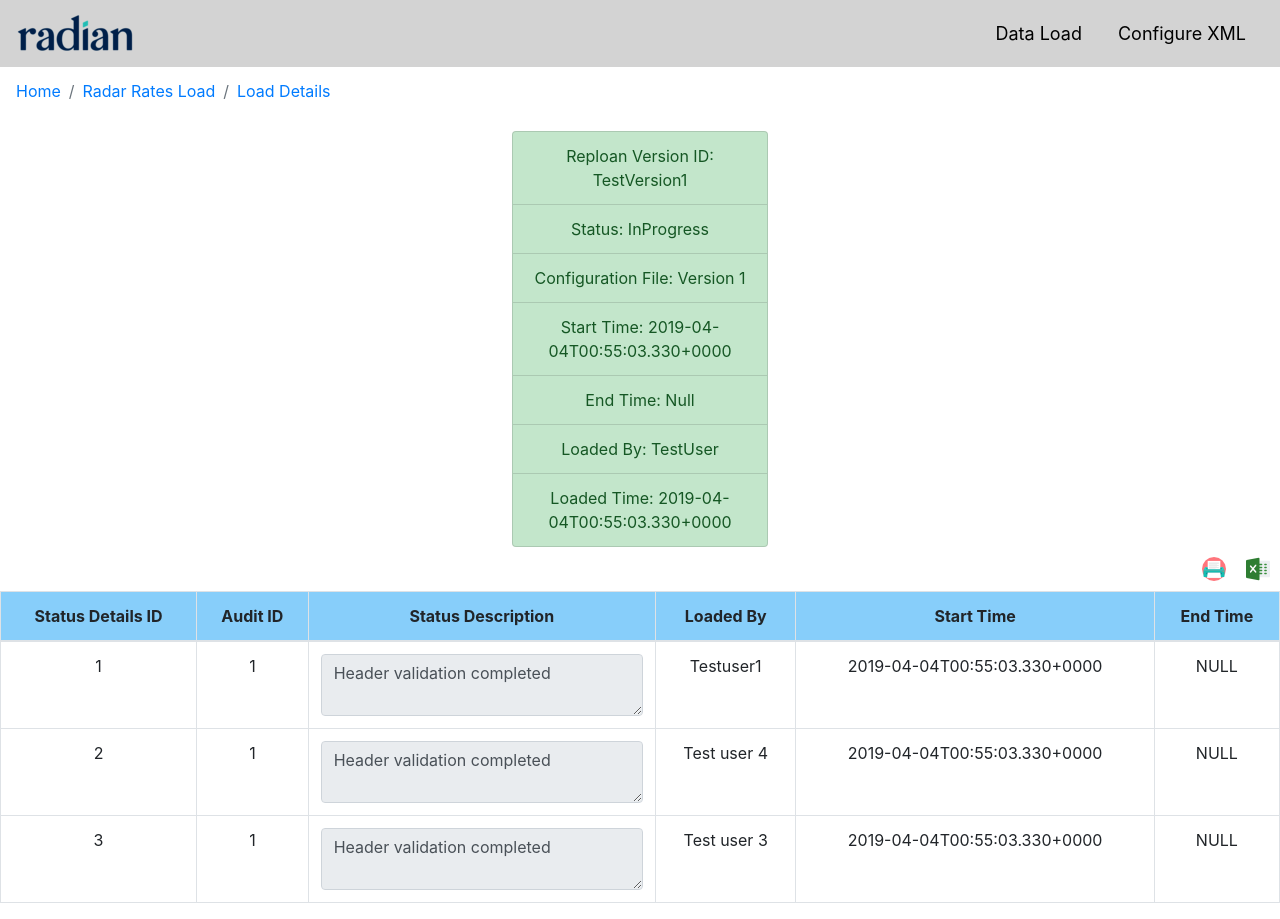
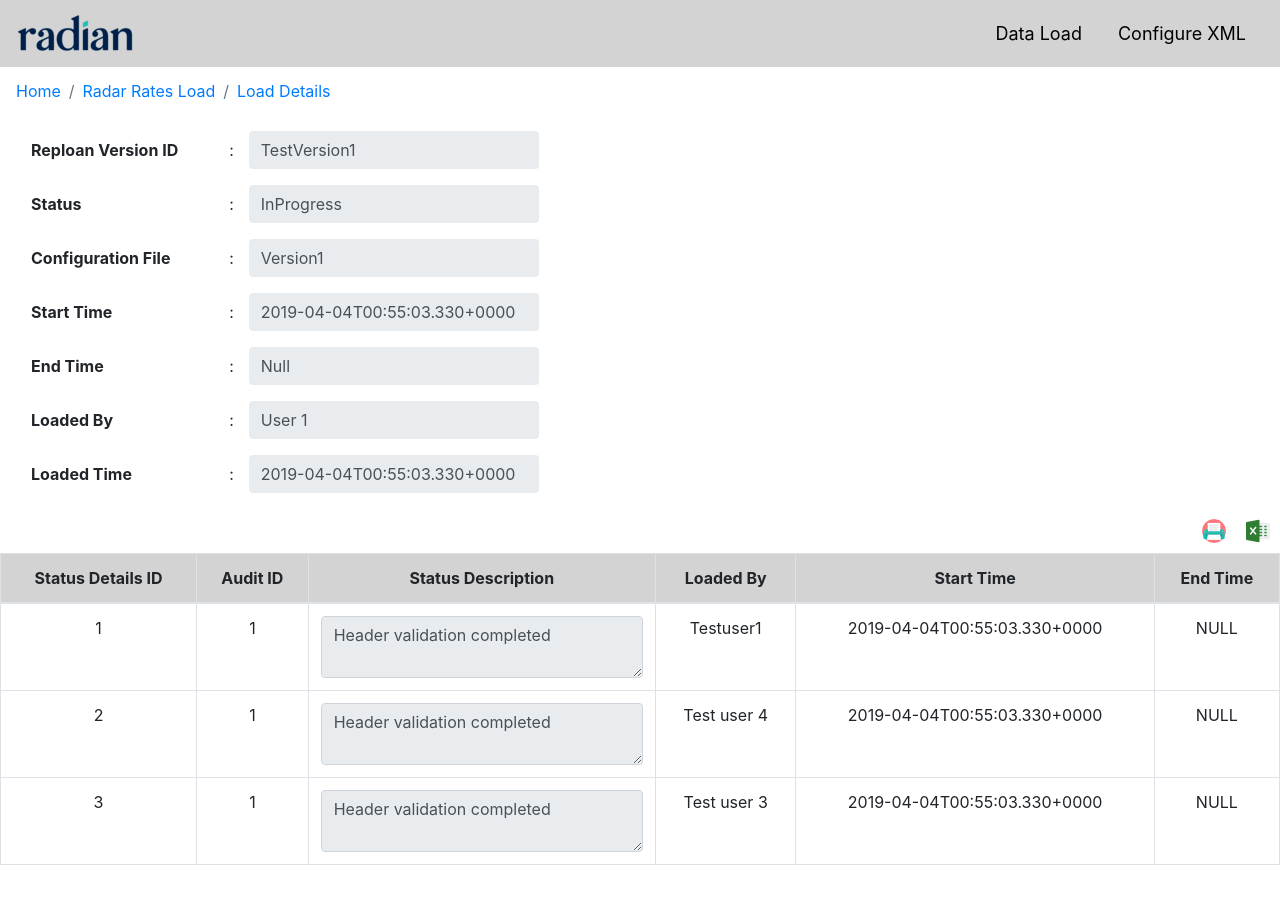
Before and after one commit to NuthanReddyH/radian-app, a React (Create React App) app: page /details/id in a window 1280 px wide. After the commit the page ends 881 px from the top, so only its background shows below. Built offline with nearby package versions, Linux system fonts and the light colour scheme.

Commit message:
configure changes

```diff
--- /dev/null
+++ b/src/components/Configure/Configure.css
@@ -0,0 +1,11 @@
+.xmlConfigtable{
+    margin-top: 20px;
+}
+
+.headcontainer {
+    background-color: lightgrey;
+}
+
+.mainRow{
+    text-align: center;
+}
--- a/src/components/Configure/Configure.js
+++ b/src/components/Configure/Configure.js
@@ -1,12 +1,61 @@
 import React from 'react';
+import {XMLConfigVersions} from '../../mockdata/mock';
+import {Table} from 'reactstrap';
+import view from '../../assets/images/binoculars.png';
+import './Configure.css';
 
 
 export default class Configure extends React.Component {
 
+
+  showXmlConfig = (configId) => {
+    console.log(configId);
+    this.props.history.push(`/xmlDetails/${configId}`);
+    // this.props.history.push('/xmlDetails');
+  }
+
+  renderXmlConfigTable = () =>{
+    return XMLConfigVersions.map((item) => {
+
+      return (
+          <tr className="mainRow">
+              <th scope="row">{item.configId}</th>
+              <td>{item.configVersion}</td>
+              <td>{item.UpdatedBy}</td>
+              <td>{item.UpdatedTime}</td>
+              <td>
+              <img
+              src={view}
+              id="viewImage"
+              className="view"
+              alt="view"
+              onClick={() => {
+                this.showXmlConfig(item.configId);
+              }}
+            />
+              </td>
+          </tr>
+      )
+  });
+  };
+
   render() {
     return (
       <div>
-    Configure
+        <Table bordered hover className="xmlConfigtable">
+          <thead className="headcontainer">
+          <tr className="mainRow">
+            <th>Config Id</th>
+            <th>Config Version</th>
+            <th>Updated By</th>
+            <th>Updated Time</th>
+            <th>Log</th>
+            </tr>
+          </thead>
+          <tbody>
+             {this.renderXmlConfigTable()}
+          </tbody>
+        </Table>
       </div>
     );
   }
--- a/src/components/Details/AuditDetails.css
+++ b/src/components/Details/AuditDetails.css
@@ -2,7 +2,7 @@
         align-items: center;
 }
 .headcontainer {
-    background-color: lightskyblue;
+    background-color: lightgrey;
 }
 .rowHead {
     text-align: center;
@@ -14,3 +14,13 @@
     width: 20%;
     text-align: center;
 }
+.row{
+    margin-left: 1rem !important;
+}
+.labelfield {
+    /* text-align: right; */
+    font-weight: bold
+}
+.inputfield {
+    border: none !important;
+}
--- a/src/components/Details/AuditDetails.js
+++ b/src/components/Details/AuditDetails.js
@@ -4,8 +4,10 @@ import {
   BreadcrumbItem,
   Table,
   Input,
-  ListGroup,
-  ListGroupItem
+  Form,
+  FormGroup,
+  Label,
+  Col
 } from "reactstrap";
 import "./AuditDetails.css";
 import "../../containers/Dashboard.css";
@@ -31,29 +33,120 @@ class AuditDetails extends Component {
             <a href="/details/id">Load Details</a>
           </BreadcrumbItem>
         </Breadcrumb>
-        <ListGroup className="list">
-          <ListGroupItem color="success" >
-            Reploan Version ID: TestVersion1
-          </ListGroupItem>
-          <ListGroupItem color="success">
-           Status: InProgress
-          </ListGroupItem>
-          <ListGroupItem color="success">
-           Configuration File: Version 1
-          </ListGroupItem>
-          <ListGroupItem color="success">
-          Start Time: 2019-04-04T00:55:03.330+0000
-          </ListGroupItem>
-          <ListGroupItem color="success">
-          End Time: Null
-          </ListGroupItem>
-          <ListGroupItem color="success">
-            Loaded By: TestUser
-          </ListGroupItem>
-          <ListGroupItem color="success">
-            Loaded Time: 2019-04-04T00:55:03.330+0000
-          </ListGroupItem>
-        </ListGroup>
+        <div>
+        <Form>
+            <div>
+              <FormGroup row>
+                <Label for="versionid" className="labelfield"sm={2}>
+                  Reploan Version ID
+                </Label> <Label sm={0.5}>:</Label>
+                <Col md={3} lg={3} sm={6}>
+                  <Input
+                    className="inputfield"
+                    type="text"
+                    name="reploanId"
+                    id="versionid"
+                    value="TestVersion1"
+                    disabled
+                  />
+                </Col>
+              </FormGroup>
+              <FormGroup row>
+                <Label className="labelfield"for="status" sm={2}>
+                Status
+                </Label><Label sm={0.5}>:</Label>
+                <Col md={3} lg={3} sm={6}>
+                  <Input
+                    className="inputfield"
+                    type="text"
+                    name="status"
+                    id="status"
+                    disabled
+                    value="InProgress"
+                  />
+                </Col>
+              </FormGroup>
+              <FormGroup row>
+                <Label className="labelfield"for="config" sm={2}>
+                Configuration File
+                </Label><Label sm={0.5}>:</Label>
+                <Col md={3} lg={3} sm={6}>
+                  <Input
+                    className="inputfield"
+                    type="text"
+                    name="config"
+                    id="config"
+                    value="Version1"
+                    disabled
+                  />
+                </Col>
+              </FormGroup>
+              <FormGroup row>
+                <Label className="labelfield" for="startTime" sm={2}>
+                Start Time
+                </Label><Label sm={0.5}>:</Label>
+                <Col md={3} lg={3} sm={6}>
+                  <Input
+                    className="inputfield"
+                    type="text"
+                    name="startTime"
+                    id="startTime"
+                    value="2019-04-04T00:55:03.330+0000"
+                    disabled
+                  />
+                </Col>
+              </FormGroup>
+              <FormGroup row>
+                <Label  className="labelfield"for="endTime" sm={2}>
+                End Time
+                </Label><Label sm={0.5}>:</Label>
+                <Col md={3} lg={3} sm={6}>
+                  <Input
+                    className="inputfield"
+                    type="text"
+                    name="endTime"
+                    id="endTime"
+                    value="Null"
+                    disabled
+                  />
+                </Col>
+              </FormGroup>
+              <FormGroup row>
+                <Label className="labelfield" for="user" sm={2}>
+                Loaded By
+                </Label><Label sm={0.5}>:</Label>
+                <Col md={3} lg={3} sm={6}>
+                  <Input
+                    className="inputfield"
+                    type="text"
+                    name="user"
+                    id="user"
+                    value="User 1"
+                    disabled
+                  />
+                </Col>
+              </FormGroup>
+              <FormGroup row>
+                <Label className="labelfield"  for="time" sm={2}>
+                Loaded Time
+                </Label><Label sm={0.5}>:</Label>
+                <Col md={3} lg={3} sm={6}>
+                  <Input
+                    className="inputfield"
+                    type="text"
+                    name="time"
+                    id="time"
+                    value="2019-04-04T00:55:03.330+0000"
+                    disabled
+                  />
+                </Col>
+              </FormGroup>
+
+            </div>
+
+
+          </Form>
+        </div>
         <div>
           <img src={excel} className="excel" alt="excel" />
           <img src={print} className="excel" alt="print" />
--- a/src/components/HistoryTable/HistoryTable.css
+++ b/src/components/HistoryTable/HistoryTable.css
@@ -1,5 +1,5 @@
 .tableheader {
-    background-color: lightskyblue;
+    background-color: lightgrey;
 }
 
 .status {
--- /dev/null
+++ b/src/components/xmlDetails/xmlDetails.js
@@ -0,0 +1,47 @@
+import React, { Component } from 'react';
+import {Table} from 'reactstrap';
+import {xmlData} from '../../mockdata/mock';
+
+export class xmlDetails extends Component {
+
+
+    renderXmlData = () =>{
+        return xmlData.map((item) => {
+
+          return (
+              <tr className="mainRow">
+                  <th scope="row">{item.ColumnNumber}</th>
+                  <td>{item.ColumnName}</td>
+                  <td>{item.DataType}</td>
+                  <td>
+                      <button type="button">Delete
+                      </button>
+                  </td>
+              </tr>
+          )
+      });
+      };
+
+
+  render() {
+    return (
+        <>
+        <Table bordered hover className="xmlConfigtable">
+          <thead className="headcontainer">
+          <tr className="mainRow">
+            <th>Column Id</th>
+            <th>Column Name</th>
+            <th>Data Type</th>
+            <th></th>
+            </tr>
+          </thead>
+          <tbody>
+             {this.renderXmlData()}
+          </tbody>
+        </Table>
+      </>
+    )
+  }
+}
+
+export default xmlDetails;
--- a/src/containers/Dashboard.js
+++ b/src/containers/Dashboard.js
@@ -6,6 +6,7 @@ import radianLogo from "../assets/images/radianlogo.png";
 import AuditDetails from "../components/Details/AuditDetails";
 import Main from "../components/Main/Main";
 import Configure from "../components/Configure/Configure";
+import xmlDetails from "../components/xmlDetails/xmlDetails";
 
 class Dashboard extends Component {
     toggle = () => {
@@ -13,7 +14,7 @@ class Dashboard extends Component {
     }
     render() {
         return (
-          <div>
+          <>
             <Navbar className="navcontainer" expand="md">
               <NavbarBrand>
                 <img src={radianLogo} className="logo" alt="RADIAN" />
@@ -30,14 +31,15 @@ class Dashboard extends Component {
               </Nav>
             </Navbar>
 
-            <div>
+            <>
               <Switch>
                 <Route exact path="/" component={Main} />
                 <Route exact path="/xml" component={Configure} />
                 <Route path="/details/:id" component={AuditDetails} />
+                <Route path="/xmlDetails/:id" exact component={xmlDetails}/>
               </Switch>
-            </div>
-          </div>
+            </>
+          </>
         );
     }
 }
```
Also changed, not shown: src/mockdata/mock.js (+128 -0 lines).
